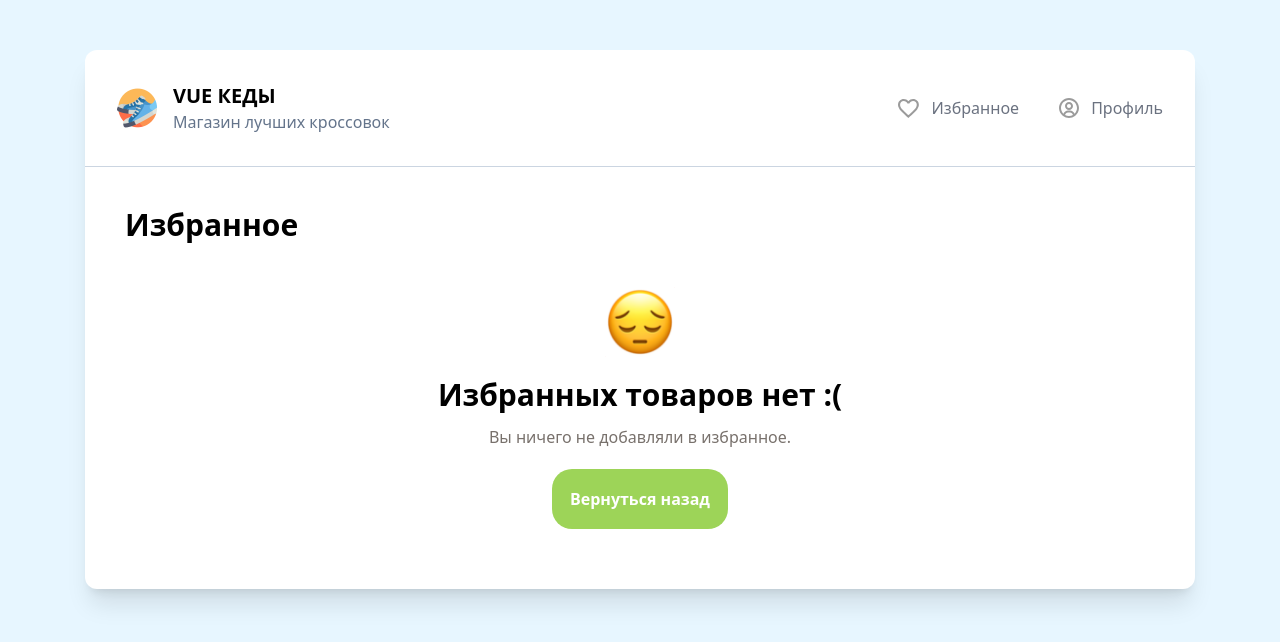
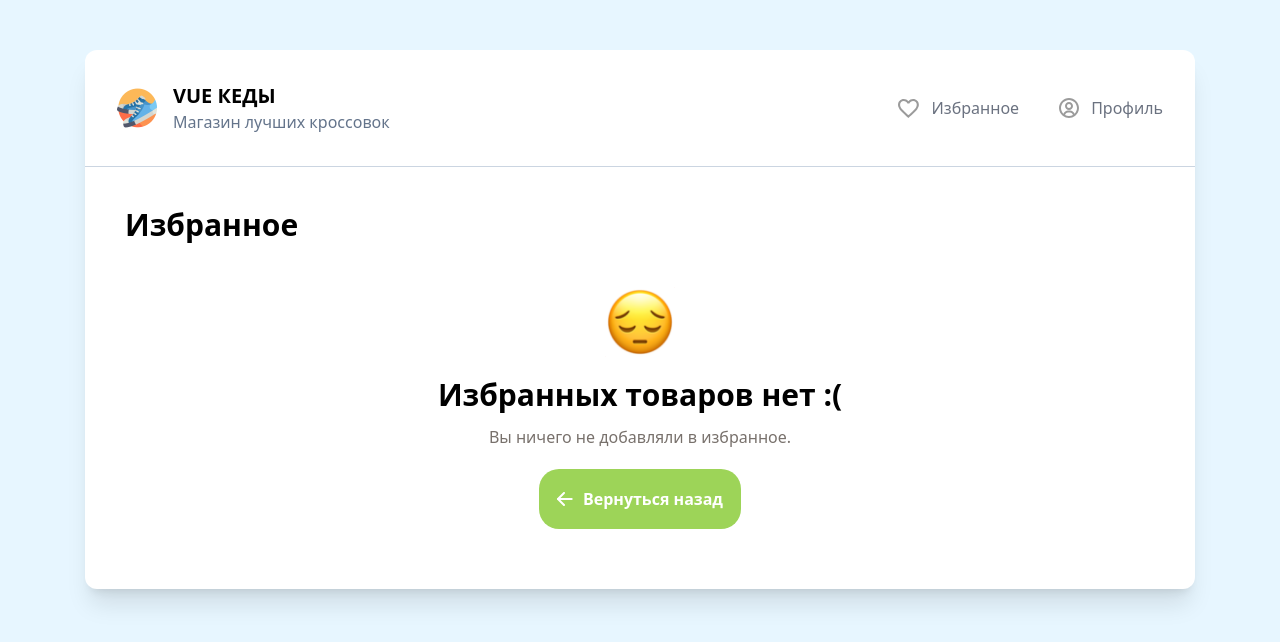
Before and after one commit to ShipaShipovnik/vue-sneakers, a Vue app: page /favs in a window 1280 px wide. Shown: the top 642 px of the page. Built offline with nearby package versions, Linux system fonts and the light colour scheme; no server answers.

Commit message:
Фикс кнопок назад

```diff
--- a/src/pages/FavouritesView.vue
+++ b/src/pages/FavouritesView.vue
@@ -27,18 +27,19 @@ onMounted(fetchFavs)
     <!-- заглушка -->
     <div v-if="favorites.length === 0" class="flex-1 flex flex-col items-center justify-center mt-1">
         <div class="text-center">
-            <img src="/sad-face-2.png" alt="sad-face" class="mb-5 mx-auto" />
+            <img src="/sad-face-2.png" alt="sad-face" class="sad-face-img mb-5 mx-auto" />
             <h2 class="text-3xl font-bold mb-3">Избранных товаров нет :(</h2>
             <p class="text-stone-500">Вы ничего не добавляли в избранное.</p>
-            <button class="go-back-btn btn mt-10">Вернуться назад</button>
+            <router-link to="/">
+                <button class="go-back-btn btn mt-10">
+                    <img src="/back-arrow.svg" alt="back">
+                    Вернуться назад
+                </button>
+            </router-link>
         </div>
     </div>
 
     <CardList :items="favorites" v-else />
 </template>
 
-<style scoped>
-img {
-    width: 70px;
-}
-</style>
+<style scoped></style>
--- a/src/pages/OrdersView.vue
+++ b/src/pages/OrdersView.vue
@@ -2,6 +2,7 @@
 import Card from '../components/Card.vue';
 import CardList from '../components/CardList.vue';
 
+// убрать потом
 const hasItems = false
 </script>
 
```
